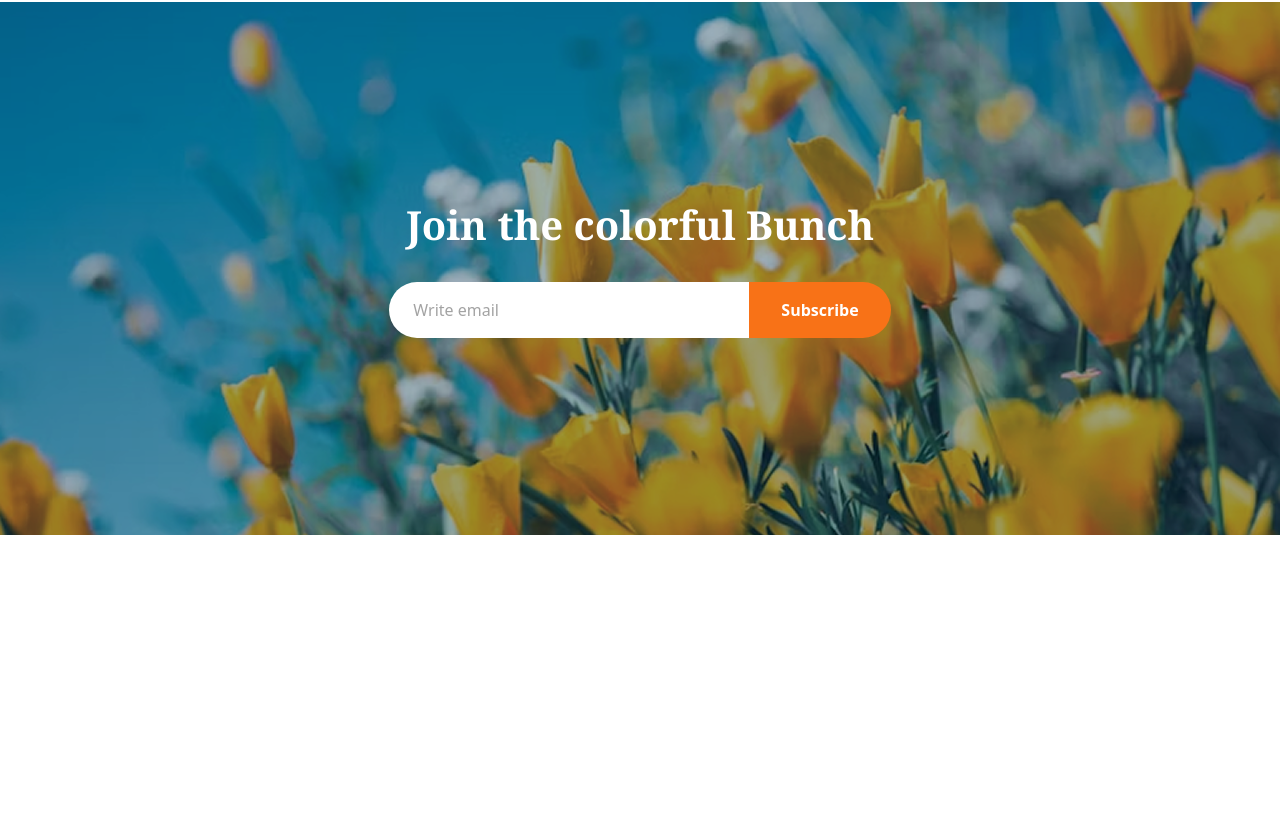
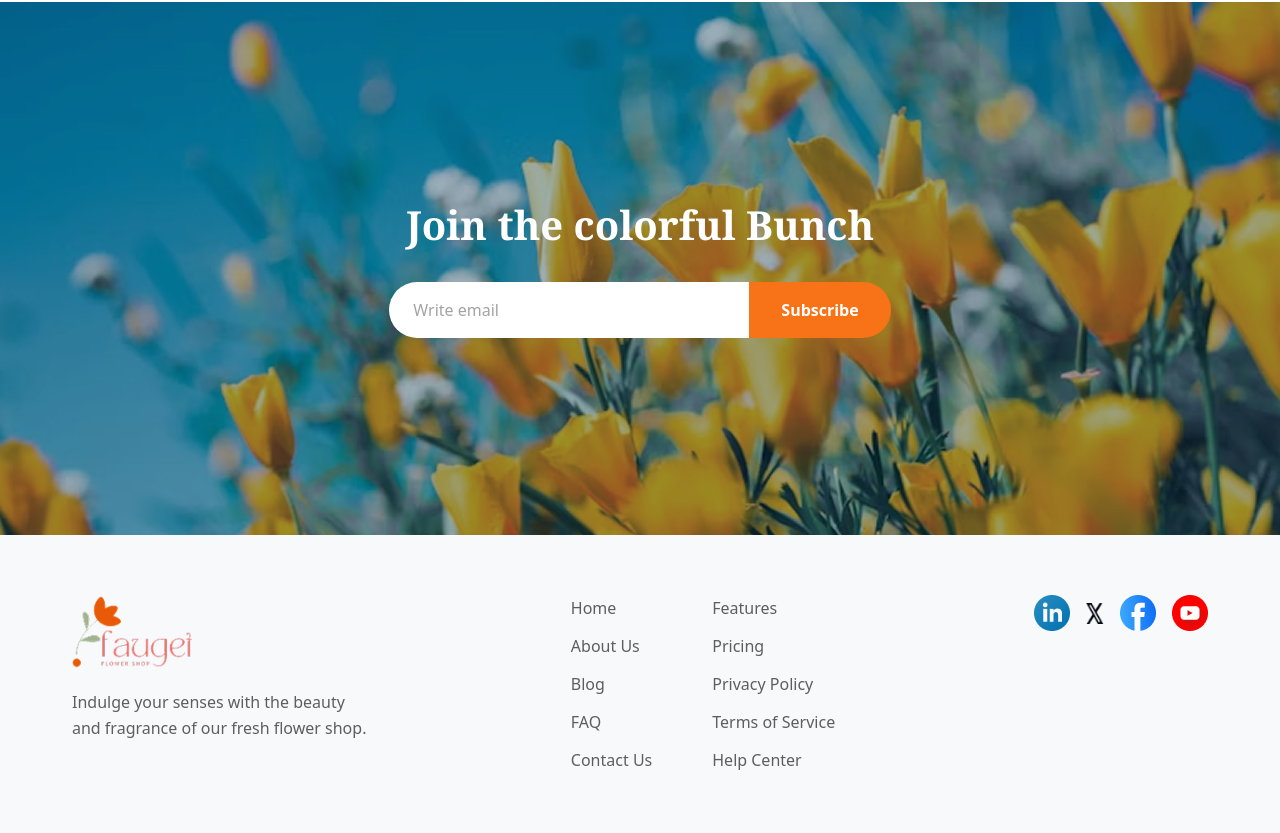
Before and after one commit to RizwanAb94/2nd-Assignment, a plain HTML site: page index.html in a window 1280 px wide. Shown: the part 2770-3603 px from the top of the page. Before the commit the page ends 3305 px from the top, so only its background shows below. Drawn offline with nearby package versions, Linux system fonts and the light colour scheme.

Commit message:
added footer

```diff
--- a/index.html
+++ b/index.html
@@ -138,13 +138,15 @@
   <div class="relative w-full md:w-1/2">
     <img src="images/flower-store.png" alt="Plant Lover" class="w-full h-auto rounded-2xl" />
     <!-- Trusted Badge -->
-    <img src="images/trusted-badge.png" alt="Trusted Badge" class="hidden md:block absolute top-10 right-50 w-40 h-40" />
-  </div>
+     <img src="./images/trusted-badge.png"
+           alt="Trusted Badge"
+           class="hidden md:block absolute -top-10 left-1/2 -translate-x-1/2 -translate-y-1/2 w-[400px] h-[400px] z-10">
+    </div>
 
   <!-- Content -->
   <div class="w-full md:w-1/2 text-left">
-    <h2 class="text-3xl md:text-4xl font-bold text-gray-800 mb-4">We are Plant Lovers</h2>
-    <ul class="list-disc pl-5 text-gray-600 space-y-3">
+    <h1 class="text-3xl md:text-4xl font-bold text-gray-800 mb-4">Flower & Plants Lover</h1>
+    <ul class="list-disc pl-5 text-orange-900 space-y-3">
       <li>Over 10,000+ happy plant lovers worldwide</li>
       <li>Fast & secure shipping in eco-friendly packaging</li>
       <li>Expert plant care guides with every order</li>
@@ -209,6 +211,46 @@
     </form>
   </div>
 </section>
+<!--  Footer Section -->
+<footer class="bg-[#F8F9FB] w-full px-[72px] py-[60px]">
+  <div class="max-w-[1440px] mx-auto flex flex-col md:flex-row justify-between items-start gap-[40px]">
+
+    <!-- Left Logo + Description -->
+    <div class="flex flex-col max-w-[300px]">
+      <img src="./images/logo.png" alt="Faugei Logo" class="w-[120px] mb-5" />
+      <p class="text-[#5E5E5E] text-[16px] leading-[26px]">
+        Indulge your senses with the beauty and fragrance of our fresh flower shop.
+      </p>
+    </div>
+
+    <!-- Center Links -->
+    <div class="flex flex-col md:flex-row gap-[60px] text-[#5E5E5E] text-[16px] leading-[26px]">
+      <div class="flex flex-col gap-[12px]">
+        <a href="#" class="hover:text-black transition">Home</a>
+        <a href="#" class="hover:text-black transition">About Us</a>
+        <a href="#" class="hover:text-black transition">Blog</a>
+        <a href="#" class="hover:text-black transition">FAQ</a>
+        <a href="#" class="hover:text-black transition">Contact Us</a>
+      </div>
+      <div class="flex flex-col gap-[12px]">
+        <a href="#" class="hover:text-black transition">Features</a>
+        <a href="#" class="hover:text-black transition">Pricing</a>
+        <a href="#" class="hover:text-black transition">Privacy Policy</a>
+        <a href="#" class="hover:text-black transition">Terms of Service</a>
+        <a href="#" class="hover:text-black transition">Help Center</a>
+      </div>
+    </div>
+
+    <!-- Social Icons -->
+    <div class="flex gap-[16px] items-center">
+      <a href="#"><img src="./images/icon-linkedin.png" alt="LinkedIn" class="w-[36px] h-[36px]" /></a>
+      <a href="#"><img src="./images/icon-twitter.png" alt="X" class="w-[18px] h-[21px]" /></a>
+      <a href="#"><img src="./images/icon-facebook.png" alt="Facebook" class="w-[36px] h-[36px]" /></a>
+      <a href="#"><img src="./images/icon-youtube.png" alt="YouTube" class="w-[36px] h-[36px]" /></a>
+    </div>
+
+  </div>
+</footer>
 
   </body>
 </html>
```
